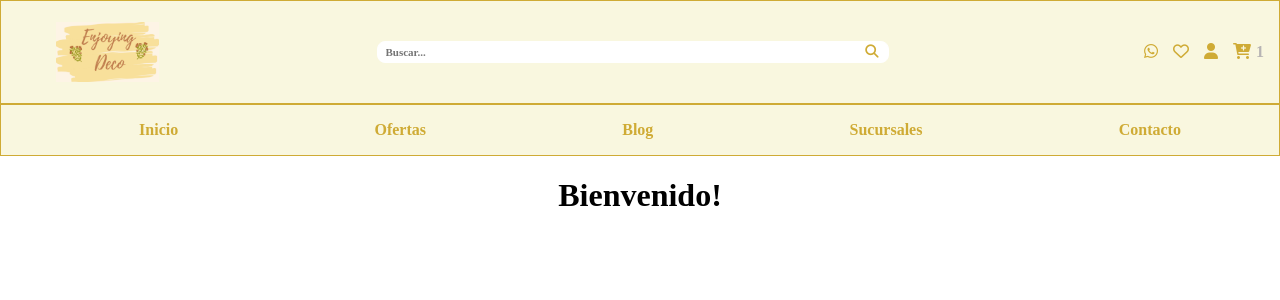
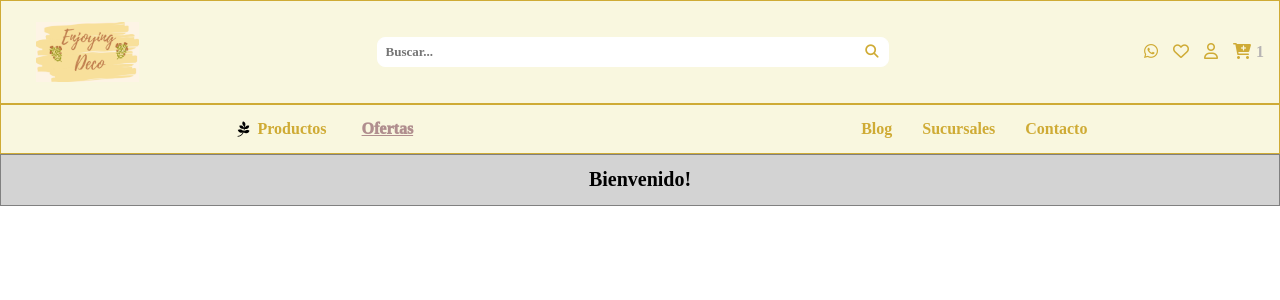
Before and after one commit to Andres9092/PreEntrega1Richardson, a React (Create React App) app: page / in a window 1280 px wide. Shown: the top 300 px of the page. Built offline with nearby package versions, Linux system fonts and the light colour scheme.

Commit message:
avance header tarde 1/8

```diff
--- /dev/null
+++ b/src/assets/css/ItemList.css
@@ -0,0 +1,13 @@
+.ItemList{
+    background-color: lightgray;
+    border: solid 1px grey;
+    align-items: center;
+    justify-content: center;
+}
+
+
+.greeting{
+
+    font-size: 20px;
+
+}
--- a/src/assets/css/NavBar.css
+++ b/src/assets/css/NavBar.css
@@ -1,5 +1,5 @@
 * {
-    font-family: nunito;
+    font-family: cursive;
 
 }
 
@@ -8,10 +8,21 @@
 
 }
 
+body{
+
+    margin:0px
+}
+
+
+
 .Header{
     display: flex;
     flex-direction: column;
     justify-content: center;
+
+    top: 0;   /* PARA QUE SE AJUSTE AL TOPDE VIEWPORT-- */
+    width:100vw;
+    z-index: 999;  /* PARA QUE QUEDE ADELANTE DE TODOS LOS ELEMENTOS------- */
 
 }
 
@@ -69,7 +80,7 @@
 
     height: 60px;
     padding-right: 40px;
-    padding-left: 40px;
+    padding-left: 25px;
 
 
 }
@@ -109,6 +120,16 @@
     padding-left: 15px;
 }
 
+.logo-favoritos{
+
+    padding-left: 15px;
+}
+
+
+.logo-user{
+
+    padding-left: 15px;
+}
 
 .CartW{
     display: flex;
@@ -138,6 +159,17 @@
     font-weight: 800;
 }
 
+
+@media (max-width:395px) {
+    /* FIJACION DEL HEADER a DESKTOP-- */
+    .logo-wapp-desktop{
+
+        display: none;
+    }
+
+
+}
+
 @media (min-width:525px) {
     /* FIJACION DEL HEADER a DESKTOP-- */
 
@@ -147,15 +179,21 @@
     flex-direction: row;
     align-items: center;
     justify-content: space-between;
+
 }
 
 
 .NavInferior{
 
-    display: block;
+    display: flex;
+    flex-direction: row;
+    justify-content: space-around;
+    align-items: center;
     width: 100%;
     background-color: rgb(249, 247, 223);
     border: solid 1px  #cfab35;
+    height: 50px;
+    align-items: center;
 
 }
 
@@ -165,6 +203,16 @@
 
     display: none;
 }
+
+.logoEnjDeco{
+
+    height: 60px;
+    padding-right: 40px;
+    padding-left: 20px;
+
+
+}
+
 
 .iconoBuscarMargenDerecho   {
 
@@ -181,13 +229,14 @@
     border: solid 1px white;
     align-items: center;
     justify-content: space-between;
-    width: 40vw
+    width: 40vw;
+    height: 30px;
     }
 
 
 .textoBuscarEnBarra {
         color: black;
-        font-size: 11px;
+        font-size: 13px;
         padding-left: 8px;
         height: 20px;
         border-radius: 8px;
@@ -222,6 +271,8 @@
     flex-direction: row;
     align-items:center;
     justify-content: space-around;
+    margin-left: 20px;
+    padding: 0 40px 0 40px;
 
 }
 
@@ -230,13 +281,49 @@
 
     list-style: none;
 
+
 }
 
-.leftBottomHeader a{
+.Blog, .Sucursales, .Contacto{
 
     color: #cfab35;
     text-decoration: none;
-    font-weight: 800;
+    font-weight: 600;
+    padding: 0 15px 0 15px;
 
 }
+
+.Productos{
+
+    color: #cfab35;
+    text-decoration: none;
+    font-weight: 600;
+    padding: 0 15px 0 8px;
+
 }
+
+.Ofertas{
+
+font-weight: 1000;
+color: rgb(176, 142, 142);
+padding-left: 20px;
+
+}
+
+.rightBottomHeader{
+
+    display: flex;
+    flex-direction: row;
+    align-items:center;
+    justify-content: space-around;
+
+}
+
+.rightBottomHeader li{
+
+    list-style: none;
+
+}
+
+
+}
--- a/src/components/ItemListContainer.js
+++ b/src/components/ItemListContainer.js
@@ -1,12 +1,12 @@
 import React from 'react'
-import '../assets/css/App.css'
+import '../assets/css/ItemList.css'
 
 function ItemListContainer(props) {
     return (
 
-      <div className="App">   {/* etiqueta unica que contiene la aplicacion completa */}
+      <div className="ItemList">   {/* etiqueta unica que contiene la aplicacion completa */}
 
-        <h1> {props.greeting} </h1>  {/* importo prop "greeting" con valor de saludo enviado desde Componente App para Comp. ItemListContainer  */}
+        <h1 className="greeting"> {props.greeting} </h1>  {/* importo prop "greeting" con valor de saludo enviado desde Componente App para Comp. ItemListContainer  */}
 
 
       </div>
--- a/src/components/NavBar.js
+++ b/src/components/NavBar.js
@@ -47,8 +47,8 @@ function NavBar() {
 
                             <li><a className="iconoBuscarMargenDerecho" href="aaaaa.html"><i className="fa-solid fa-magnifying-glass"></i></a></li>
                             <li><a className="logo-wapp-desktop" href="aaaaa.html"><i className="fa-brands fa-whatsapp"></i></a></li>
-                            <li><a className="logo-wapp-desktop" href="aaaaa.html"><i class="fa-regular fa-heart"></i></a></li>
-                            <li><a className="logo-wapp-desktop" href="aaaaa.html"><i class="fa-solid fa-user"></i></a></li>
+                            <li><a className="logo-favoritos" href="aaaaa.html"><i class="fa-regular fa-heart"></i></a></li>
+                            <li><a className="logo-user" href="aaaaa.html"><i class="fa-regular fa-user"></i></a></li>
                         </ul>
 
                     </div>
@@ -68,8 +68,14 @@ function NavBar() {
 
                 <ul className="leftBottomHeader">
 
-                    <li ><a className="Inicio" href="/">Inicio</a></li>
+                    <i class="fa-brands fa-pagelines"></i>
+
+                    <li ><a className="Productos" href="/">Productos</a></li>
                     <li ><a className="Ofertas" href="Ofertas.html">Ofertas</a></li>
+                </ul>
+
+                <ul className="rightBottomHeader">
+
                     <li ><a className="Blog" href="Blog.html">Blog</a></li>
                     <li ><a className="Sucursales" href="Sucursales.html">Sucursales</a></li>
                     <li ><a className="Contacto" href="Contacto.html">Contacto</a></li>
```
